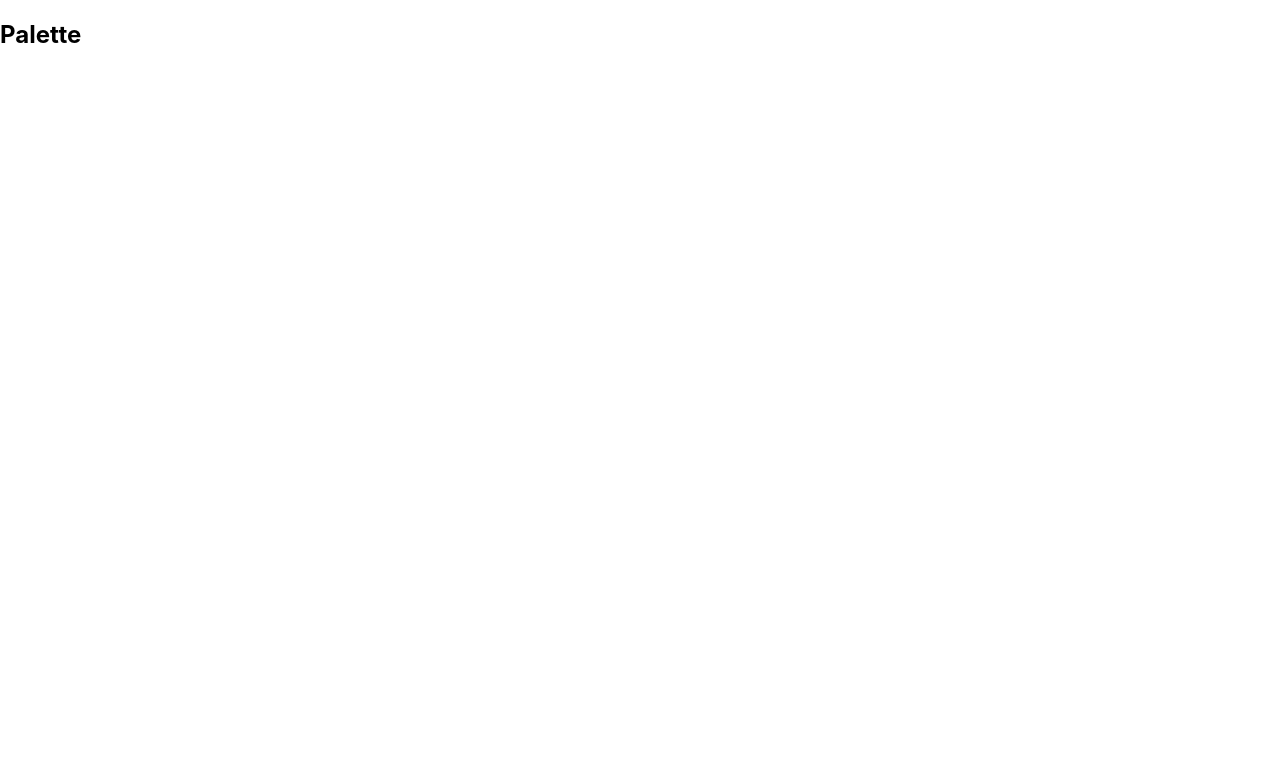
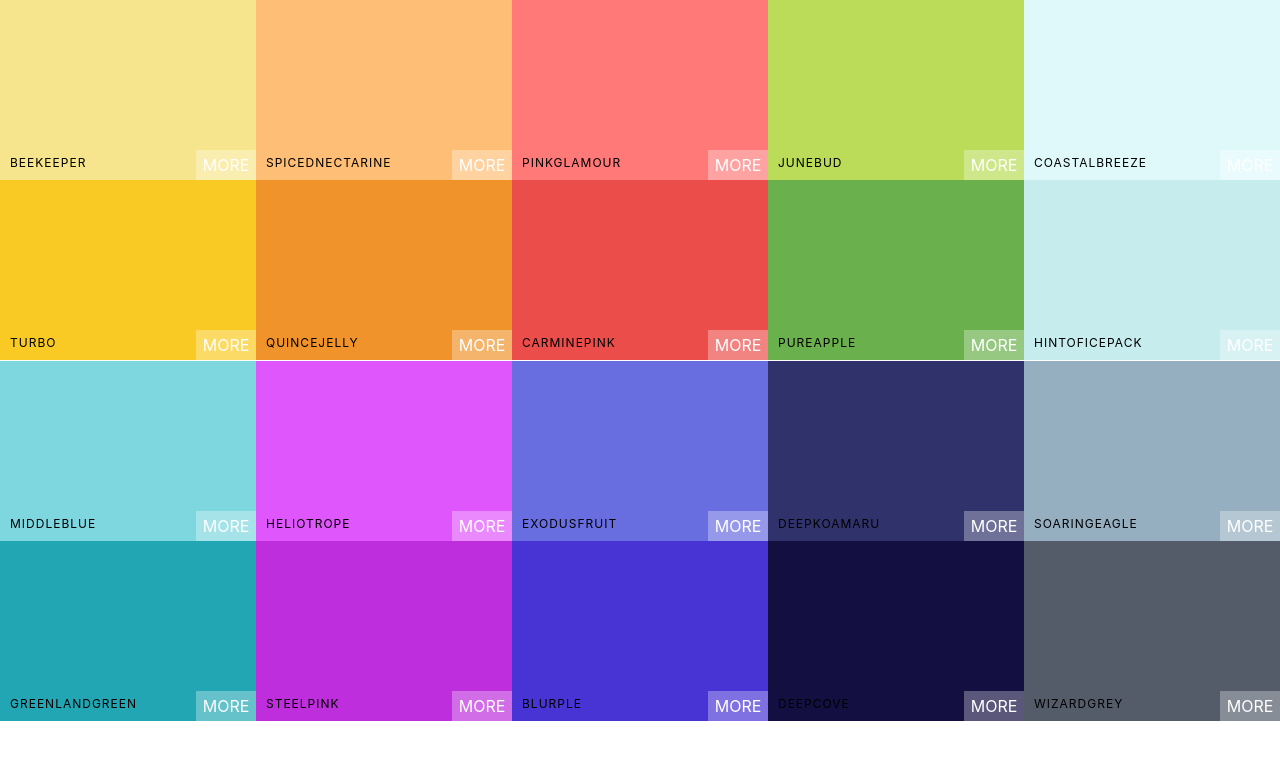
Before and after one commit to ZEESHAN2515-16/React-JS, a React (Create React App) app: page / in a window 1280 px wide. Shown: the top 760 px of the page. Built offline with nearby package versions, Linux system fonts and the light colour scheme.

Commit message:
Add Overlay Animation

```diff
--- a/package.json
+++ b/package.json
@@ -7,6 +7,7 @@
     "@testing-library/react": "^11.2.7",
     "@testing-library/user-event": "^12.8.3",
     "react": "^17.0.2",
+    "react-copy-to-clipboard": "^5.0.3",
     "react-dom": "^17.0.2",
     "react-scripts": "4.0.3",
     "web-vitals": "^1.1.2"
--- a/src/App.css
+++ b/src/App.css
@@ -1,5 +1,5 @@
 .App {
-  text-align: center;
+   overflow: hidden;
 }
 
 .App-logo {
--- a/src/App.js
+++ b/src/App.js
@@ -1,11 +1,13 @@
-import Palette from "./Palette";
-import seedColors from "./seedColors";
+import Palette from './Palette';
+import seedColors from './seedColors';
+import './App.css';
 function App() {
-	return (
-		<div className="App">
-			<Palette />
-		</div>
-	);
+   //    console.log(seedColors[1]);
+   return (
+      <div className='App'>
+         <Palette {...seedColors[4]} />
+      </div>
+   );
 }
 
 export default App;
--- /dev/null
+++ b/src/ColorBox.css
@@ -0,0 +1,119 @@
+.ColorBox {
+   width: 20%;
+   height: 25%;
+   display: inline-block;
+   margin: 0 auto;
+   position: relative;
+   cursor: pointer;
+   margin-bottom: -3.6px;
+}
+.copy-button {
+   width: 100px;
+   height: 30px;
+   position: absolute;
+   display: inline-block;
+   top: 50%;
+   left: 50%;
+   margin-left: -50px;
+   margin-top: -15px;
+   text-align: center;
+   outline: none;
+   background: rgba(255, 255, 255, 0.3);
+   line-height: 30px;
+   font-size: 1rem;
+   color: white;
+   border: none;
+   text-transform: uppercase;
+   opacity: 0;
+}
+.ColorBox:hover .copy-button {
+   opacity: 1;
+   transition: 0.5s;
+   cursor: pointer;
+}
+
+.box-content {
+   color: white;
+   bottom: 0;
+   position: absolute;
+   padding: 10px;
+   left: 0px;
+   bottom: 0px;
+   width: 90%;
+   font-size: 12px;
+   text-transform: uppercase;
+   letter-spacing: 1px;
+   color: black;
+}
+.see-more {
+   background: rgba(255, 255, 255, 0.3);
+   position: absolute;
+   bottom: 0;
+   right: 0;
+   border: none;
+   color: white;
+   width: 60px;
+   height: 30px;
+   text-transform: uppercase;
+   line-height: 30px;
+   text-align: center;
+}
+
+.copy-overlay {
+   opacity: 0;
+   z-index: -99;
+   width: 100%;
+   height: 100vh;
+   transition: transform 0.6s ease-in-out;
+   transform: scale(0.1);
+}
+
+.copy-overlay.show {
+   opacity: 1;
+   height: 100vh;
+   transform: scale(10);
+   z-index: 10;
+   position: absolute;
+}
+
+.copy-msg {
+   position: fixed;
+   left: 0;
+   right: 0;
+   top: 0;
+   bottom: 0;
+   display: flex;
+   align-items: center;
+   justify-content: center;
+   font-size: 2rem;
+   transform: scale(0.1);
+   opacity: 0;
+   color: white;
+   flex-direction: column;
+}
+.copy-msg.show {
+   transform: scale(1);
+   transition: all 0.4s ease-in-out;
+   transition-delay: 0.3s;
+   opacity: 1;
+   z-index: 20;
+}
+
+.copy-msg h1 {
+   width: 100%;
+   text-align: center;
+   background: rgba(255, 255, 255, 0.3);
+   vertical-align: middle;
+   margin-bottom: 0;
+   font-weight: 400;
+   text-transform: uppercase;
+   text-shadow: 1px 2px black;
+   padding: 0.4rem;
+}
+
+.copy-msg p {
+   margin-top: 0;
+   font-weight: 100;
+   font-size: 1.5rem;
+   text-transform: uppercase;
+}
--- /dev/null
+++ b/src/ColorBox.js
@@ -0,0 +1,48 @@
+import React, { Component } from 'react';
+import { CopyToClipboard } from 'react-copy-to-clipboard';
+import './ColorBox.css';
+
+class ColorBox extends Component {
+   constructor(props) {
+      super(props);
+
+      this.state = {
+         copied: false,
+      };
+   }
+   handleOvrlay = () => {};
+   handleCopyState = () => {
+      // ? THe below function set state to true, then after 1.5s sets the state to false
+      this.setState({ copied: true }, () => {
+         setTimeout(() => {
+            this.setState({ copied: false });
+         }, 1500);
+      });
+   };
+
+   render() {
+      const { name, background } = this.props;
+      const { copied } = this.state;
+      return (
+         <CopyToClipboard text={background} onCopy={this.handleCopyState}>
+            <div className='ColorBox' style={{ background }}>
+               <div style={{ background }} className={`copy-overlay ${copied && 'show'}`} />
+               <div className={`copy-msg ${copied && 'show'}`}>
+                  <h1>Copied!</h1>
+                  <p>{background}</p>
+               </div>
+               <div className='Container'>
+                  <div className='box-content'>
+                     <span>{name}</span>
+                  </div>
+                  <button className='copy-button'>Copy</button>
+               </div>
+
+               <span className='see-more'>More</span>
+            </div>
+         </CopyToClipboard>
+      );
+   }
+}
+
+export default ColorBox;
--- /dev/null
+++ b/src/Palette.css
@@ -0,0 +1,6 @@
+.Palette {
+   height: 100vh;
+}
+.Palette-colors {
+   height: 90%;
+}
--- a/src/Palette.js
+++ b/src/Palette.js
@@ -1,13 +1,19 @@
-import React, { Component } from "react";
-
+import React, { Component } from 'react';
+import ColorBox from './ColorBox';
+import './Palette.css';
 class Palette extends Component {
-	render() {
-		return (
-			<div>
-				<h2>Palette</h2>
-			</div>
-		);
-	}
+   render() {
+      const colorBoxes = this.props.colors.map((color) => (
+         <ColorBox background={color.color} name={color.name} />
+      ));
+      return (
+         <div className='Palette'>
+            {/* navber goes here */}
+            <div className='Palette-colors'>{colorBoxes}</div>
+            {/* footer goes here */}
+         </div>
+      );
+   }
 }
 
 export default Palette;
```
Also changed, not shown: 1 other file (tests, documents, lock files or other folders). Lines whose indentation alone changed are shown as unchanged.
